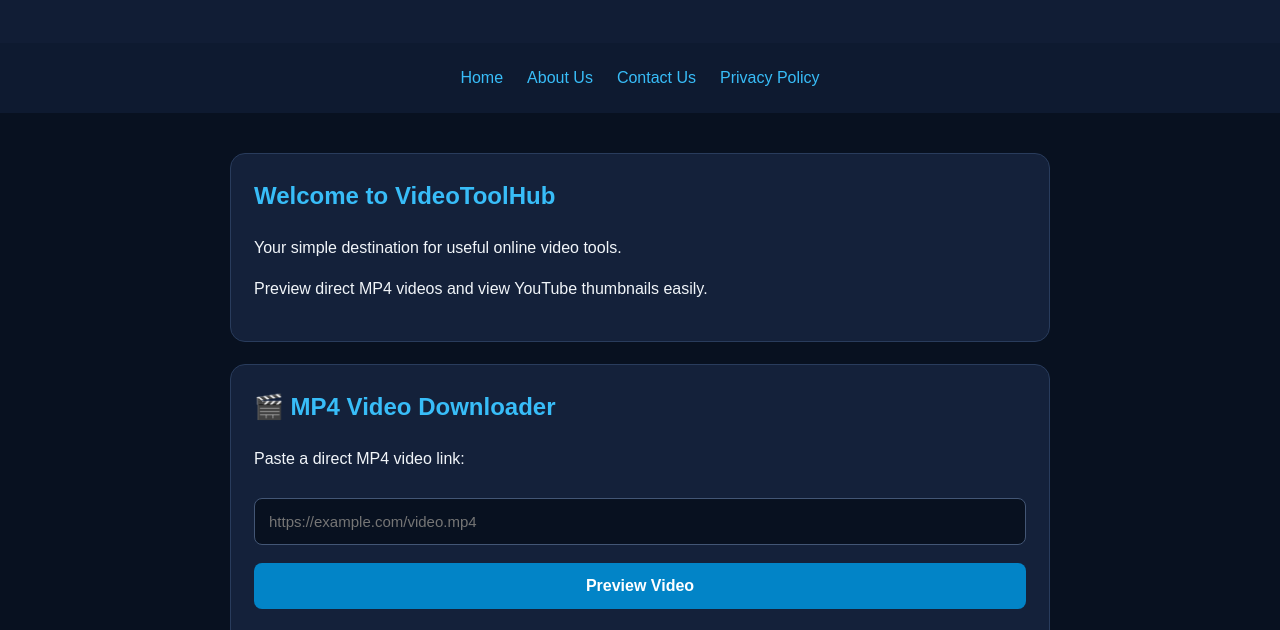
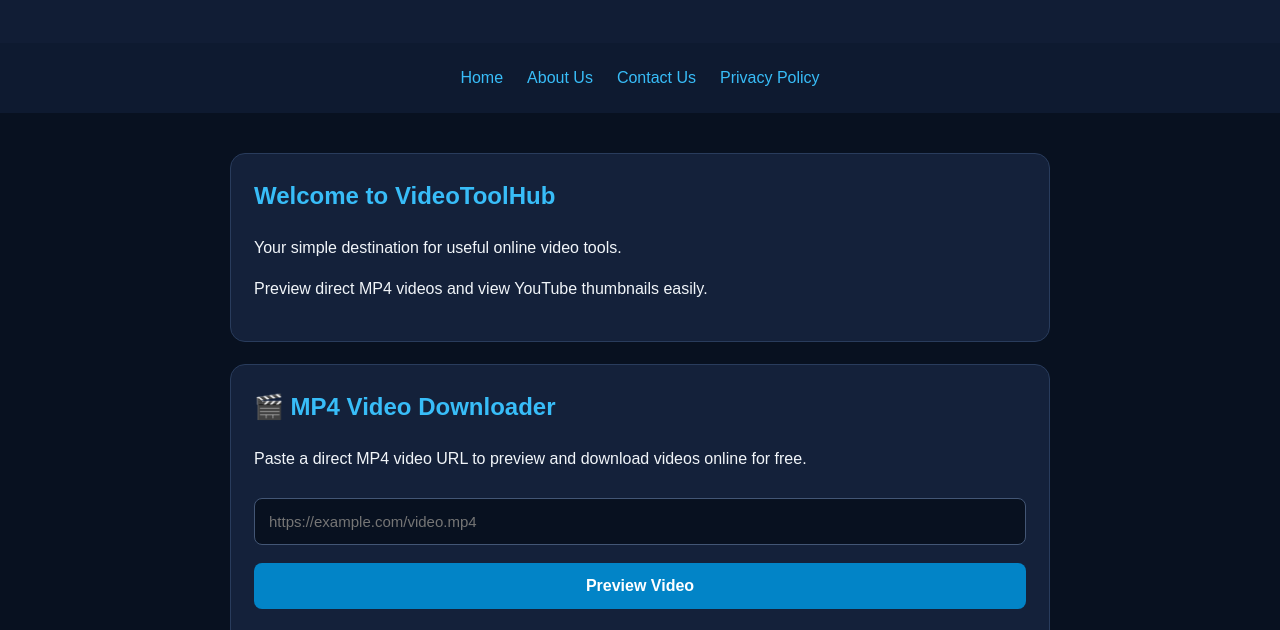
Before and after one commit to ukhomefinds38-sudo/videoutilhub, a plain HTML site: page index.html in a window 1280 px wide. Shown: the part 129-759 px from the top of the page. Drawn offline with Linux system fonts and the light colour scheme.

Commit message:
Update index.html

```diff
--- a/index.html
+++ b/index.html
@@ -55,7 +55,7 @@ footer a{display:inline-block}
 
 <section id="downloader">
 <h2>🎬 MP4 Video Downloader</h2>
-<p>Paste a direct MP4 video link:</p>
+<p>Paste a direct MP4 video URL to preview and download videos online for free.</p>
 <input id="mp4" type="url" placeholder="https://example.com/video.mp4">
 <button onclick="previewVideo()">Preview Video</button>
 <div id="videoInfo" class="result"></div>
```
